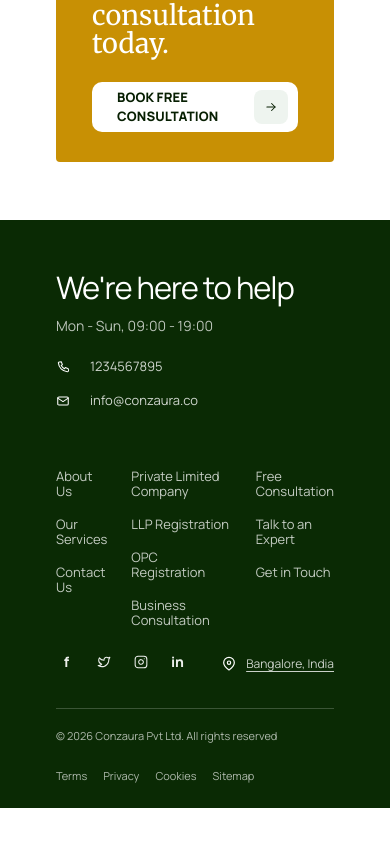
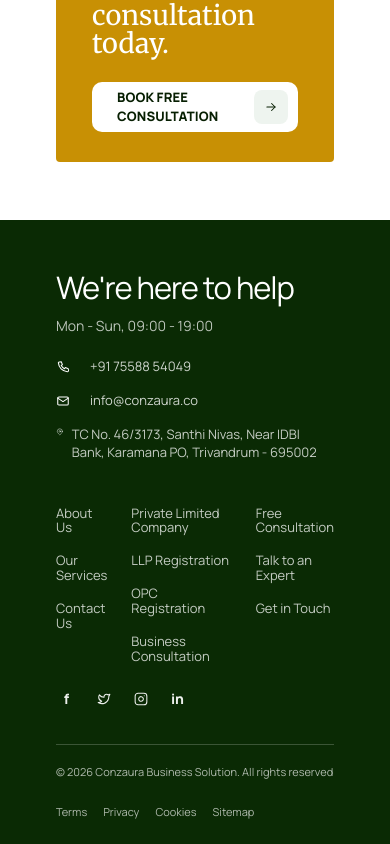
Before and after one commit to conzaura-biz/website, a React (Vite) app: page / in a window 390 px wide. Shown: the part 10023-10867 px from the top of the page. Before the commit the page ends 10831 px from the top, so only its background shows below. Built offline with nearby package versions, Linux system fonts and the light colour scheme; no server answers.

Commit message:
Update footer company info, phone number, and address

```diff
--- a/src/components/Footer.jsx
+++ b/src/components/Footer.jsx
@@ -8,8 +8,12 @@ export default function Footer() {
         <div className="footer-intro">
           <h2>We're here to help</h2>
           <p>Mon - Sun, 09:00 - 19:00</p>
-          <a href="tel:+911234567895"><Icon name="phone" size={14} />1234567895</a>
+          <a href="tel:+917558854049"><Icon name="phone" size={14} />+91 75588 54049</a>
           <a href="mailto:info@conzaura.co"><Icon name="mail" size={14} />info@conzaura.co</a>
+          <div style={{ display: 'flex', gap: '8px', marginTop: '12px', fontSize: '13px', lineHeight: '1.4', color: 'rgba(255,255,255,0.76)', maxWidth: '280px' }}>
+            <Icon name="pin" size={14} style={{ flexShrink: 0, marginTop: '2px', color: '#fff' }} />
+            <span>TC No. 46/3173, Santhi Nivas, Near IDBI Bank, Karamana PO, Trivandrum - 695002</span>
+          </div>
           <div className="socials" aria-label="Social media">
             <a href="https://facebook.com" target="_blank" rel="noreferrer" aria-label="Facebook">f</a>
             <a href="https://twitter.com" target="_blank" rel="noreferrer" aria-label="Twitter"><Icon name="twitter" size={14} /></a>
@@ -36,12 +40,10 @@ export default function Footer() {
             <Link to="/contact">Get in Touch</Link>
           </div>
         </div>
-
-        <div className="footer-location"><Icon name="pin" size={16} /><a href="https://maps.google.com/?q=Bangalore,India" target="_blank" rel="noreferrer">Bangalore, India</a></div>
       </div>
 
       <div className="container footer-bottom">
-        <span>© 2026 Conzaura Pvt Ltd. All rights reserved</span>
+        <span>© 2026 Conzaura Business Solution. All rights reserved</span>
         <div>
           <Link to="/terms">Terms</Link>
           <Link to="/privacy-policy">Privacy</Link>
```
